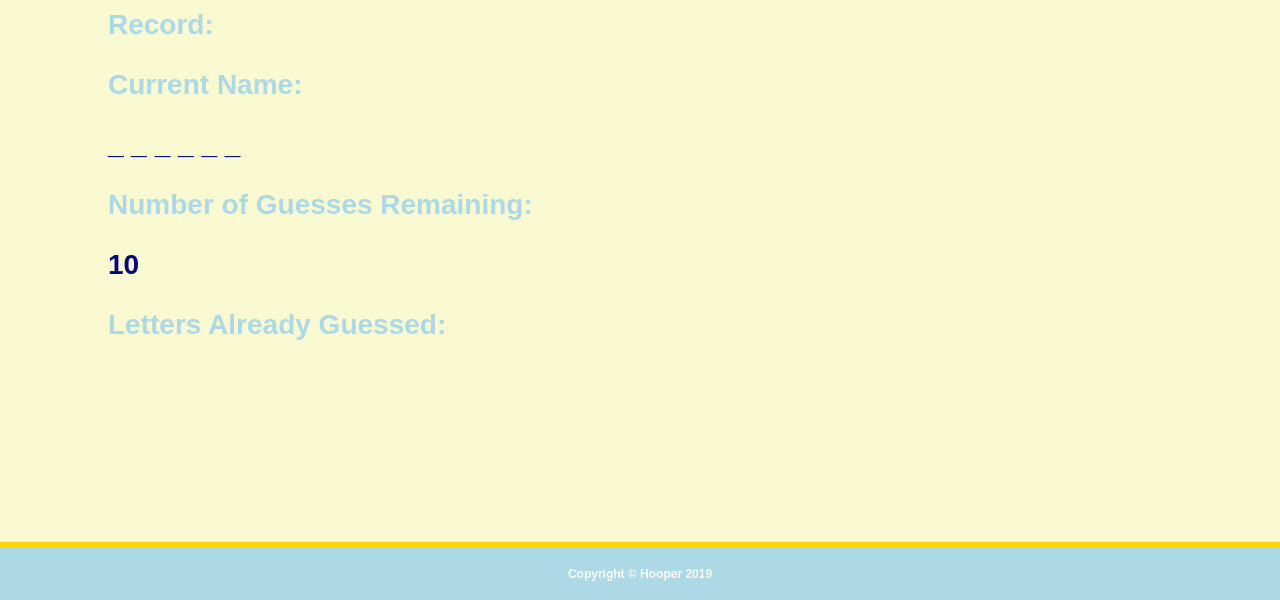
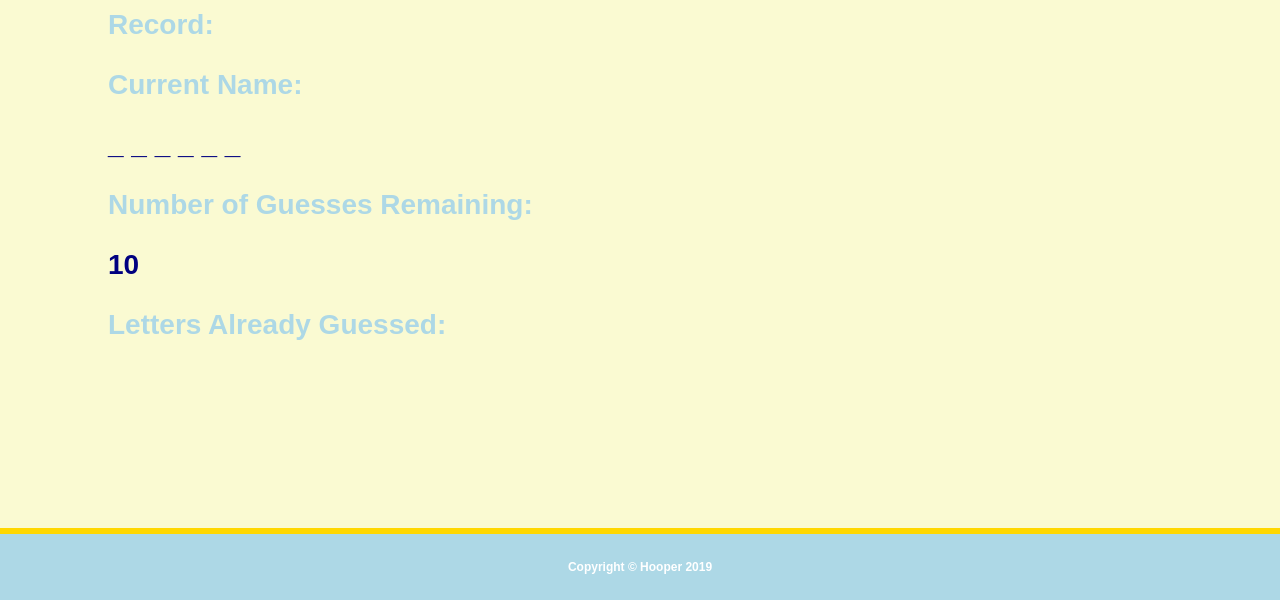
Before and after one commit to Hoop714/Word-Guess-Game, a plain HTML site: page index.html in a window 1280 px wide. Shown: the part 200-800 px from the top of the page. Drawn offline with Linux system fonts and the light colour scheme.

Commit message:
adfljadf

```diff
--- a/assets/css/style.css
+++ b/assets/css/style.css
@@ -89,7 +89,7 @@ body {
 	font-size: 12px;
   text-align: center;
   font-family: Arial, Helvetica, sans-serif;
-	padding: 3px 0px;
+	padding: 10px 0px;
 	color: #ffffff;
   border-top: 6px solid gold;
 }
```
